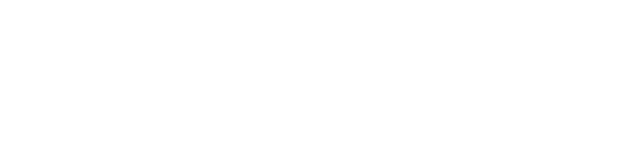
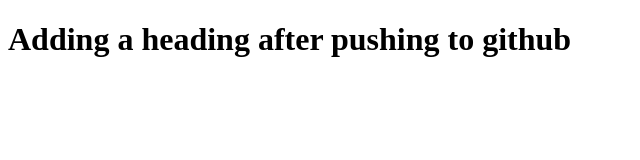
Before and after one commit to NsonguruaJohnson/git-one, a plain HTML site: page index.html in a window 1280 px wide. Shown: the whole page, without its empty margins (0-640 px from the left). Drawn offline with Linux system fonts and the light colour scheme.

Commit message:
Added h1

```diff
--- a/index.html
+++ b/index.html
@@ -6,6 +6,6 @@
     <title>Document</title>
 </head>
 <body>
-
+    <h1>Adding a heading after pushing to github</h1>
 </body>
 </html>
```
